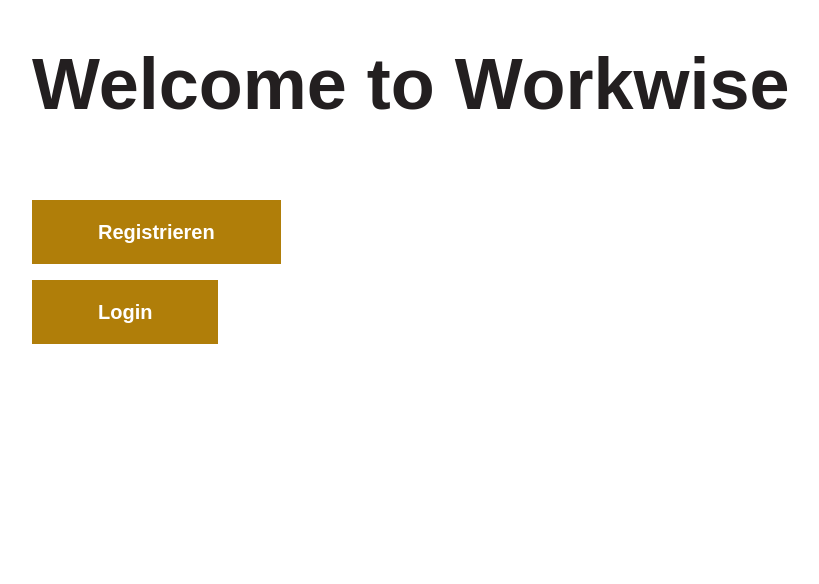
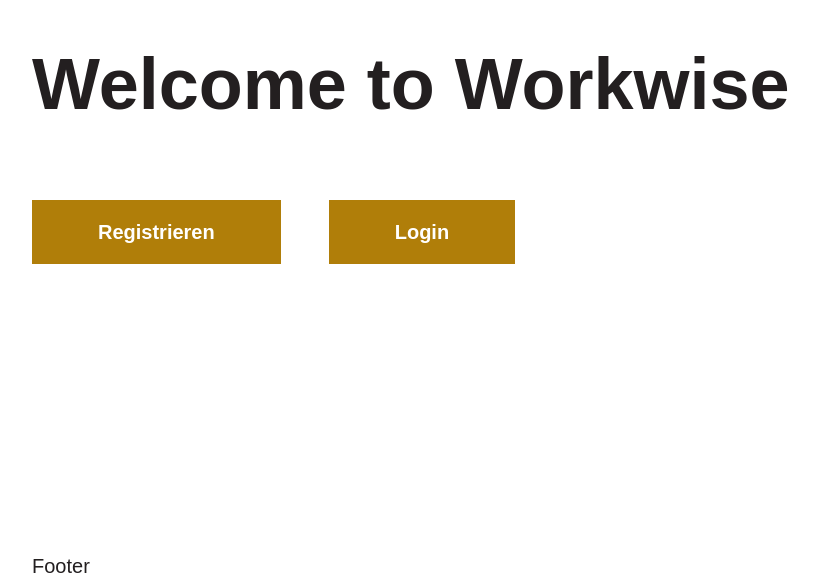
Before and after one commit to remoflury/workwise, a PHP site: page / in a window 1280 px wide. Shown: the part 199-783 px from the top of the page, without its empty margins (16-835 px from the left). Run offline with PHP 8.4, Linux system fonts and the light colour scheme; data that the repository does not hold is empty; some web fonts are replaced.

Commit message:
styling button

```diff
--- a/css/output.css
+++ b/css/output.css
@@ -1817,6 +1817,10 @@ input:focus-within,
   gap: 1rem;
 }
 
+.gap-12 {
+  gap: 3rem;
+}
+
 .gap-x-8 {
   -moz-column-gap: 2rem;
        column-gap: 2rem;
--- a/index.php
+++ b/index.php
@@ -22,14 +22,12 @@
       <?php if (!isset($_SESSION['userId'])) { ?>
         <section>
           <h1>Welcome to Workwise</h1>
-          <div class="">
+          <div class="flex flex-wrap gap-12 justify-start">
             <?php
               $link = 'registration.php';
               $btnText = 'Registrieren';
               include 'src/components/buttons/primaryButton.php'
             ?>
-          </div>
-          <div class="mt-4">
             <?php
               $link = 'login.php';
               $btnText = 'Login';
--- a/js/showAllWorkspaces.js
+++ b/js/showAllWorkspaces.js
@@ -57,7 +57,6 @@ function showAllWorkspaces() {
           workspaceElem.classList.add('p-4', 'shadow-card', 'mb-8', 'last:mb-0')
           workspacesWrapper.append(workspaceElem);
           image.src = workspace[4];
-
         })
       }
       console.log(data);
--- a/src/components/buttons/primaryButton.php
+++ b/src/components/buttons/primaryButton.php
@@ -1,4 +1,4 @@
-<a href="<?php echo $link ?>" class="mx-auto group">
+<a href="<?php echo $link ?>" class="group" title="<?php echo $btnText ?>">
   <button class="border-2 border-orange-dark bg-orange-dark px-16 py-4 inline-block group-hover:bg-white transition">
     <p class="font-bold text-white group-hover:text-orange-dark transition"><?php echo $btnText ?></p>
   </button>
```
